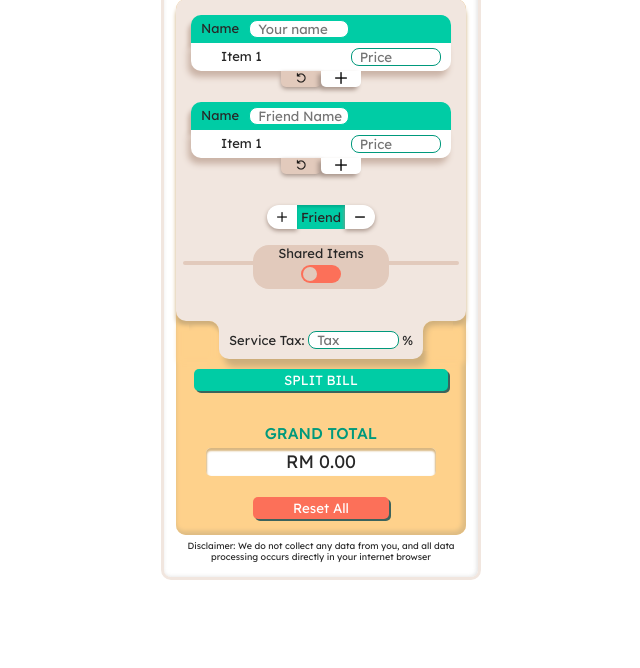
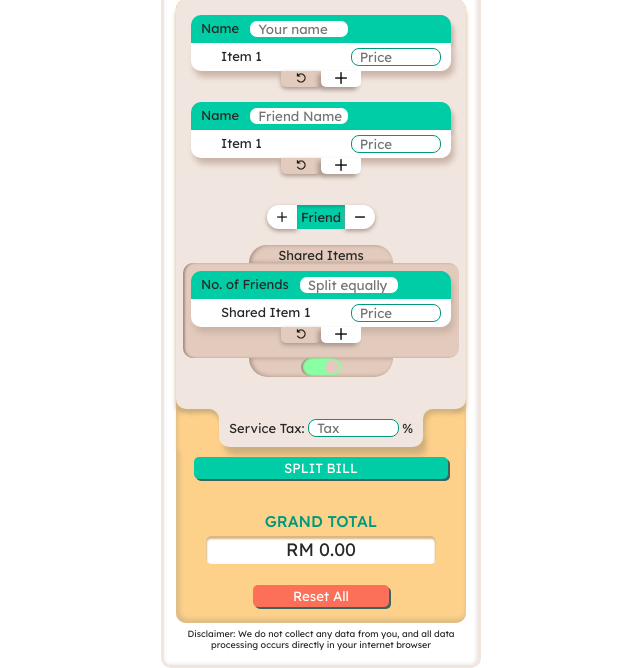
Before and after one commit to IsfaFarhan/split_bill_calc, a website: page index.html in a window 1280 px wide. Both pictures are taken after a click on the element 629 px from the left and 413 px from the top of the page. Shown: the part 139-807 px from the top of the page, without its empty margins (319-959 px from the left). Drawn offline with Linux system fonts and the light colour scheme.

Commit message:
Update 2.1

```diff
--- a/Main.css
+++ b/Main.css
@@ -84,7 +84,7 @@ figure{
     width: 290px;
     margin-left: 12px;
     border-radius: 10px;
-    box-shadow:inset -2px -2px 4px 2px #debc84;
+    box-shadow:inset 2px -2px 4px 2px #debc84;
 }
 
 .secondback{
@@ -127,7 +127,7 @@ input[type="number"]{
     width:260px;
     border-top-right-radius: 10px;
     border-top-left-radius: 10px;
-    box-shadow: -3px 6px 4px 0px #cab3a6;
+    box-shadow: 3px 6px 4px 0px #cab3a6;
 }
 
 .itemprice{
@@ -138,7 +138,7 @@ input[type="number"]{
     background-color: white;
     border-bottom-left-radius: 10px;
     border-bottom-right-radius: 10px;
-    box-shadow: -3px 6px 6px 0px #cab3a6;
+    box-shadow: 3px 6px 6px 0px #cab3a6;
 }
 
 .bottom-corner-last{
--- a/index.html
+++ b/index.html
@@ -364,13 +364,13 @@
 
                 <!-- add shared items button -->
                 <div class="sharebutton">
-                    <div class="bgTop">
+                    <div id="bgTop"class="bgTop">
                         <p class="shareTitle">Shared Items</p>
                     </div>
 
                     <!--//// shared item input section //// -->
 
-                    <div class="sharedItemBg">
+                    <div id="sharedItemBg" class="sharedItemBg">
                         <div id="shared" class="user" style="display: none;">
                             <div id="shareitem" class="username">
                                 <label>
@@ -436,10 +436,9 @@
                     </div>
 
                     <!--//// end shared item input section //// -->
-
-                    <div class="bgBot">
-                        <div id="toggle" class="toggle" onclick="toggle()">
-                            <div class="toggleCircle" onclick="toggle()"></div>
+                    <div id="bgBot"class="bgBot">
+                        <div id="toggle" class="toggle">
+                            <div id="toggleCircle" class="toggleCircle" onclick="toggle() ;resetShareItemsremove() ;"></div>
                         </div>
                     </div>
                 </div>
--- a/interactiveNew02.js
+++ b/interactiveNew02.js
@@ -78,8 +78,70 @@ function addShareItems(){
 
 
 function toggle() {
-  let toggle = document.getElementById('toggle');
-  toggle.classList.toggle('toggleActive');
+  let toggle = document.getElementById('toggleCircle');
+  toggle.classList.toggle('toggleActiveCircle');
+
+  let toggles = document.getElementById('toggle');
+  toggles.classList.toggle('toggleActive');
+
+  let bgshare = document.getElementById('sharedItemBg');
+  bgshare.classList.toggle('sharedItemBgActive');
+
+  let bgTop = document.getElementById('bgTop');
+  bgTop.classList.toggle('bgTopActive');
+
+  let bgBot = document.getElementById('bgBot');
+  bgBot.classList.toggle('bgBotActive');
+
+  let itemShare = document.getElementById('shared')
+
+  if (itemShare.style.display === 'none'){
+    itemShare.style.display = 'block'
+  }else{
+    itemShare.style.display = 'none'
+  }
+
+
+}
+
+function resetShareItemsremove() {
+  let username = document.getElementById('FriendNumber');
+  let shareItem01 = document.getElementById('shareItem01')
+  let shareItem02 = document.getElementById('shareItem02');
+  let shareItem03 = document.getElementById('shareItem03');
+  let shareItem04 = document.getElementById('shareItem04');
+  let shareItem05 = document.getElementById('shareItem05');
+  let user5 = document.getElementById('user5'); /* might use for toggle later */
+  if (shareItem01.style.display === 'block' || shareItem01.style.display === '') {
+      share1.value =''
+      username.value=''
+      document.querySelector('#shareItem01 .itemprice').classList.remove('bottom-corner-prev')
+
+  }
+  if (shareItem02.style.display === 'block' || shareItem02.style.display === '') {
+      shareItem02.style.display = 'none';
+      share2.value =''
+      document.querySelector('#shareItem02 .itemprice').classList.remove('bottom-corner-prev')
+
+  }
+  if (shareItem03.style.display === 'block' || shareItem01.style.display === '') {
+      shareItem03.style.display = 'none';
+      share3.value =''
+      document.querySelector('#shareItem03 .itemprice').classList.remove('bottom-corner-prev')
+
+  }
+  if (shareItem04.style.display === 'block' || shareItem04.style.display === '') {
+      shareItem04.style.display = 'none';
+      share4.value =''
+      document.querySelector('#shareItem04 .itemprice').classList.remove('bottom-corner-prev')
+
+  }
+  if (shareItem05.style.display === 'block' || shareItem05.style.display === '') {
+      shareItem05.style.display = 'none';
+      share5.value =''
+      document.querySelector('#shareItem01 .itemprice').classList.remove('bottom-corner-last')
+
+  }
 }
   /* var content = document.getElementById("content2");
   content.classList.toggle('content3');*/
--- a/sharedItem.css
+++ b/sharedItem.css
@@ -18,27 +18,45 @@
     padding-bottom: 0px;
     background-color: #E2CABC;
     border-radius: 10px;
+    box-shadow: inset 67px 0px 0px 0px #a79083;
+    /* transition: box-shadow 0.1s ease-out; */
+}
+
+.sharedItemBgActive{
+    box-shadow: inset 2px 0px 2px 0px #a79083;
 }
 
 .bgTop{
     display: flex;
+    padding-top: 2px;
     flex-direction: column;
     align-items: center;
-    margin-right: 70px;
-    margin-left:70px;
-    border-radius: 70px 70px 0px 0px;
+    justify-content: baseline;
+    margin-right: 66px;
+    margin-left:66px;
+    border-radius: 100px 100px 0px 0px;
     background-color: #E2CABC;
+    box-shadow: inset 2px 0px 0.5px 0px #a79083;
 }
+.bgTopActive{
+box-shadow: inset 2px 0px 4px 0px #a79083;
+}
+
 
 .bgBot{
     display: flex;
     flex-direction: column;
     align-items: center;
-    padding-bottom: 6px;
-    margin-right: 70px;
-    margin-left: 70px;
-    border-radius: 0px 0px 16px 16px;
+    padding-bottom: 0px;
+    margin-right: 66px;
+    margin-left: 66px;
+    border-radius: 0px 0px 20px 20px;
     background-color: #E2CABC;
+    box-shadow: inset 2px 0px 0.5px 0px #a79083;
+}
+
+.bgBotActive{
+    box-shadow: inset 2px 0px 4px 0px #a79083;
 }
 
 .toggle{
@@ -48,18 +66,35 @@
     height: 18px;
     border-radius: 30px;
     background-color: #FC7059;
-    transition: flex-direction 2s ease-in;
+    margin-bottom: 0.5px;
+    transition: background-color 0.5s ease-out;
+    box-shadow: inset -2px 0px 2px 0px #a74742;
+    transition: box-shadow 0.5 ease-in-out;
+   /*  transition: flex-direction 2s ease-in; */
 }
 
 .toggleCircle{
     margin: 2px;
+    margin-left: 2px;
     height: 14px;
     width: 14px;
     background-color: #E2CABC ;
     border-radius: 10px;
+    transition: margin 0.5s ease-out;
+
 }
 
 .toggleActive{
-    flex-direction: row-reverse;
-    background-color: #8BFFA4 ;
+    box-shadow: inset 2px 0px 2px 0px #a79083;
+    background-color:#8BFFA4 ;
 }
+
+.toggleActiveCircle{
+
+    margin-left: 24px;
+    /* flex-direction: row-reverse; */
+}
+
+.sharedItemBgActive{
+
+}
```
